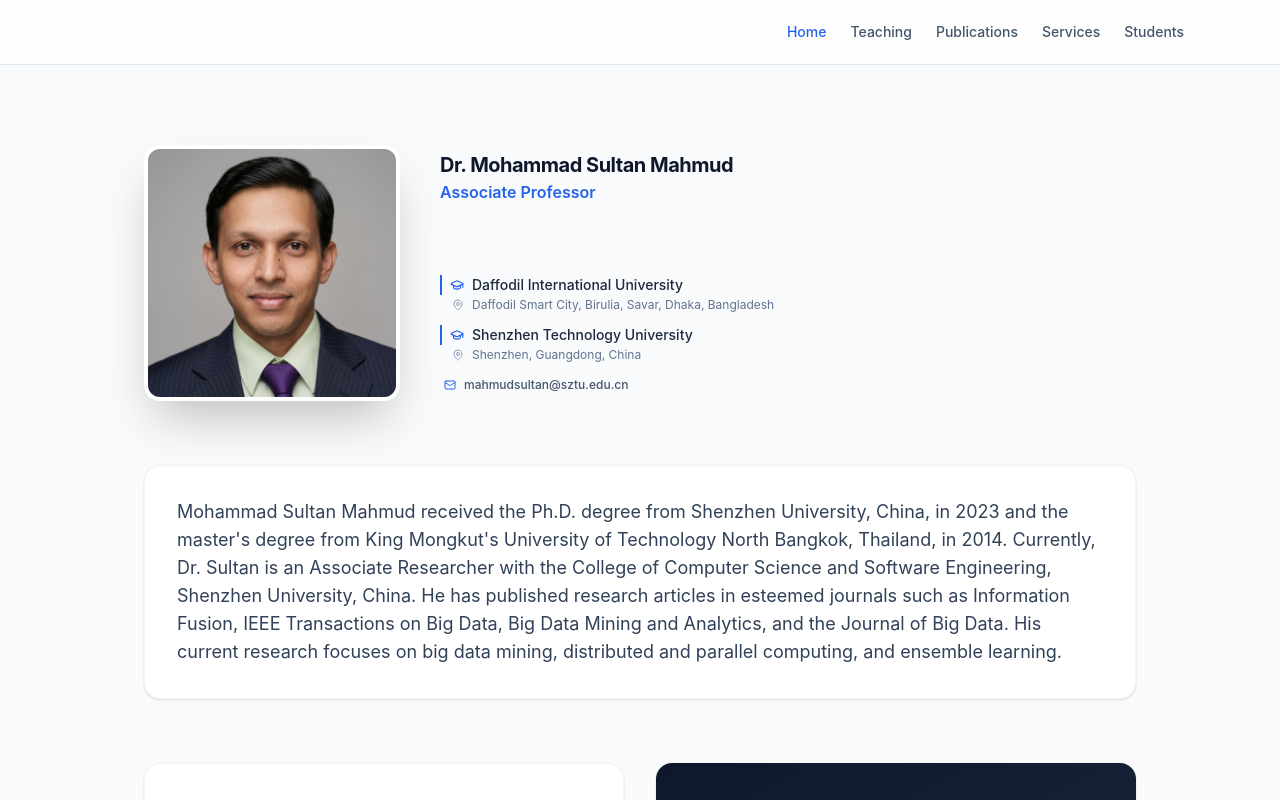
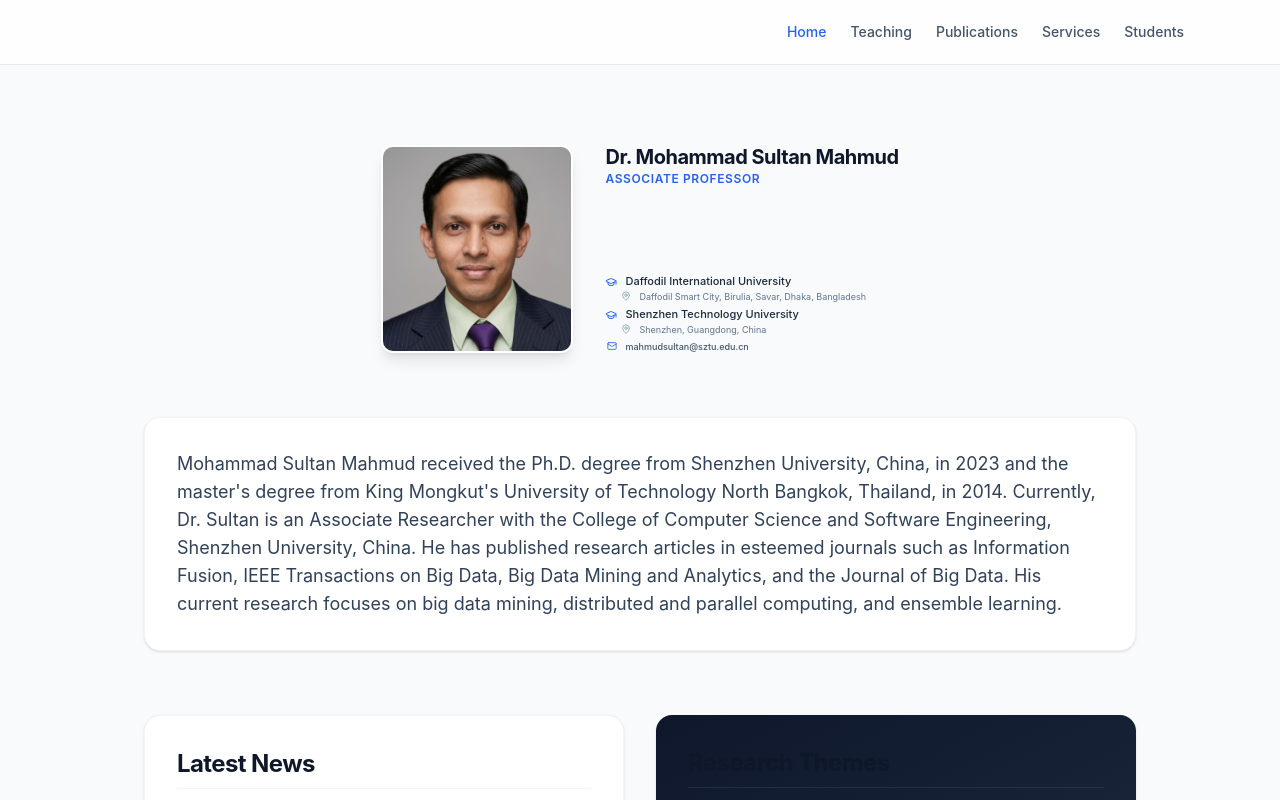
Before and after one commit to never-12345/academic-portfolio, a React (Vite) app: page / in a window 1280 px wide. Shown: the top 800 px of the page. Built offline with nearby package versions, Linux system fonts and the light colour scheme.

Commit message:
style: perfect vertical alignment of hero text and photo

```diff
--- a/src/pages/Home.tsx
+++ b/src/pages/Home.tsx
@@ -7,53 +7,53 @@ export function Home() {
     <div className="flex flex-col gap-12 md:gap-16 max-w-5xl mx-auto px-4 py-8">
 
       {/* Hero Section */}
-      <section className="flex flex-col md:flex-row gap-10 md:items-stretch">
+      <section className="flex flex-col md:flex-row gap-8 items-stretch max-w-4xl mx-auto">
         <motion.div
           initial={{ opacity: 0, scale: 0.9 }}
           animate={{ opacity: 1, scale: 1 }}
           transition={{ duration: 0.5 }}
-          className="w-48 h-48 md:w-64 md:h-64 rounded-2xl overflow-hidden shrink-0 shadow-2xl border-4 border-white bg-slate-200"
+          className="w-40 h-44 md:w-48 md:h-52 rounded-xl overflow-hidden shrink-0 shadow-lg border-2 border-white bg-slate-200"
         >
           <div className="w-full h-full bg-slate-100">
             <img src="/sir-2.0.png" alt={profileData.name} className="w-full h-full object-cover" />
           </div>
         </motion.div>
 
-        <div className="flex-1 flex flex-col justify-between py-2">
+        <div className="flex flex-col justify-between py-0.5 h-44 md:h-52">
           <motion.div
             initial={{ opacity: 0, y: 20 }}
             animate={{ opacity: 1, y: 0 }}
             transition={{ duration: 0.5, delay: 0.1 }}
           >
-            <h1 className="text-lg md:text-xl font-bold text-slate-900 tracking-tight leading-tight">{profileData.name}</h1>
-            <p className="text-sm md:text-base text-accent font-semibold mt-0.5">{profileData.title}</p>
+            <h1 className="text-lg md:text-xl font-bold text-slate-900 tracking-tight leading-none">{profileData.name}</h1>
+            <p className="text-[10px] md:text-xs text-accent font-semibold mt-1 uppercase tracking-wider">{profileData.title}</p>
           </motion.div>
 
           <motion.div
             initial={{ opacity: 0, y: 20 }}
             animate={{ opacity: 1, y: 0 }}
             transition={{ duration: 0.5, delay: 0.2 }}
-            className="flex flex-col gap-3 text-slate-600"
+            className="flex flex-col gap-1.5 text-slate-600"
           >
-            <div className="flex flex-col gap-3">
+            <div className="flex flex-col gap-1.5">
               {profileData.affiliations.map((affil, idx) => (
                 <div key={idx} className="flex flex-col gap-0.5">
-                  <div className="flex items-start md:items-center gap-2 text-slate-800 font-medium text-sm border-l-2 border-accent pl-2">
-                    <GraduationCap size={14} className="text-accent shrink-0" />
+                  <div className="flex items-center gap-2 text-slate-800 font-medium text-[11px] leading-tight">
+                    <GraduationCap size={12} className="text-accent shrink-0" />
                     <span>{affil.university}</span>
                   </div>
-                  <div className="flex items-start md:items-center gap-2 text-slate-500 pl-3">
-                    <MapPin size={12} className="text-slate-400 shrink-0" />
-                    <span className="text-xs">{affil.address}</span>
+                  <div className="flex items-center gap-2 text-slate-500 pl-4">
+                    <MapPin size={10} className="text-slate-400 shrink-0" />
+                    <span className="text-[9px] leading-tight">{affil.address}</span>
                   </div>
                 </div>
               ))}
             </div>
 
             {profileData.email && (
-              <div className="flex items-center gap-2 mt-0.5 pl-1">
-                <Mail size={12} className="text-accent shrink-0" />
-                <a href={`mailto:${profileData.email}`} className="text-slate-600 hover:text-accent font-medium transition-colors text-xs">{profileData.email}</a>
+              <div className="flex items-center gap-2 pl-0.5">
+                <Mail size={10} className="text-accent shrink-0" />
+                <a href={`mailto:${profileData.email}`} className="text-slate-600 hover:text-accent font-medium transition-colors text-[9px] leading-none">{profileData.email}</a>
               </div>
             )}
           </motion.div>
```
